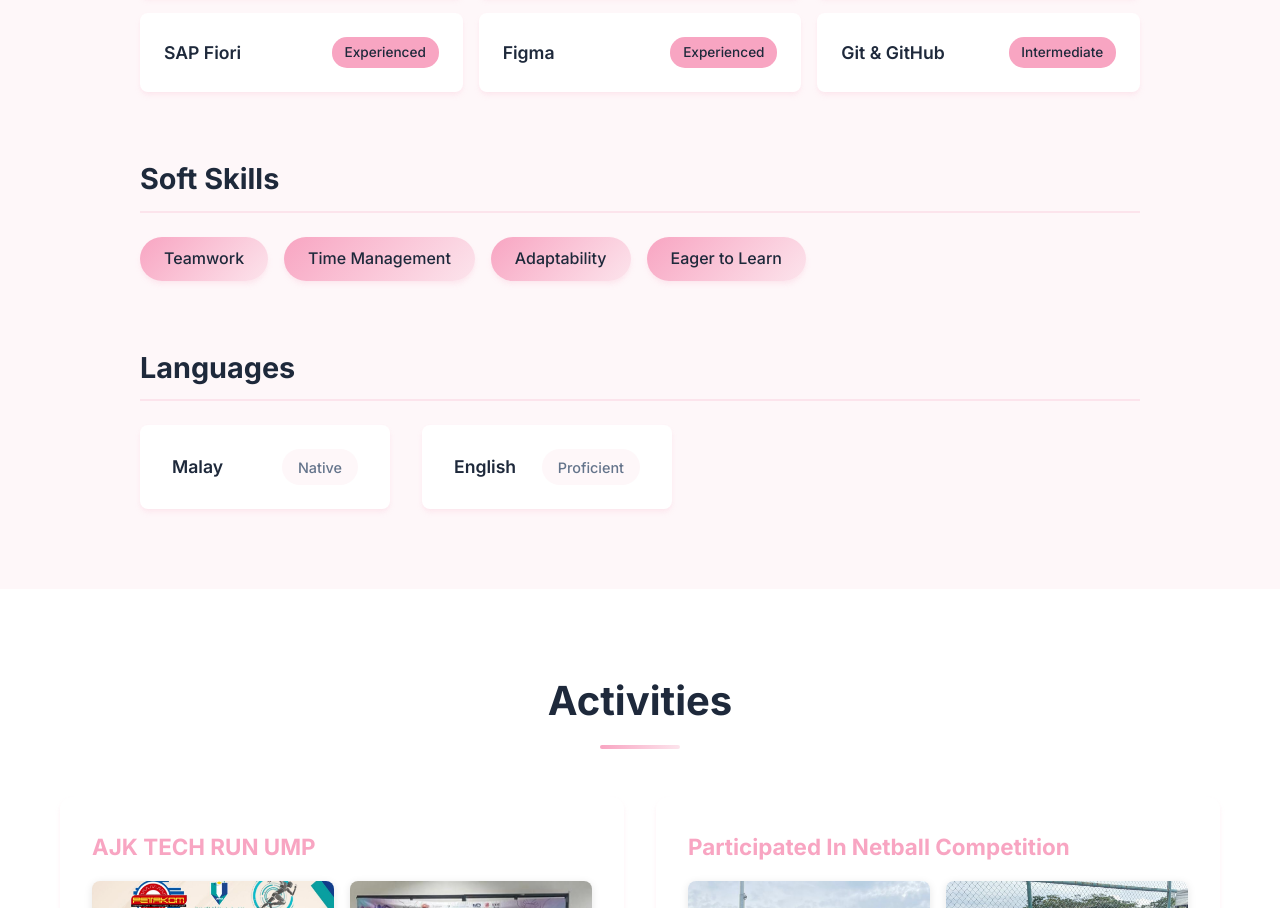
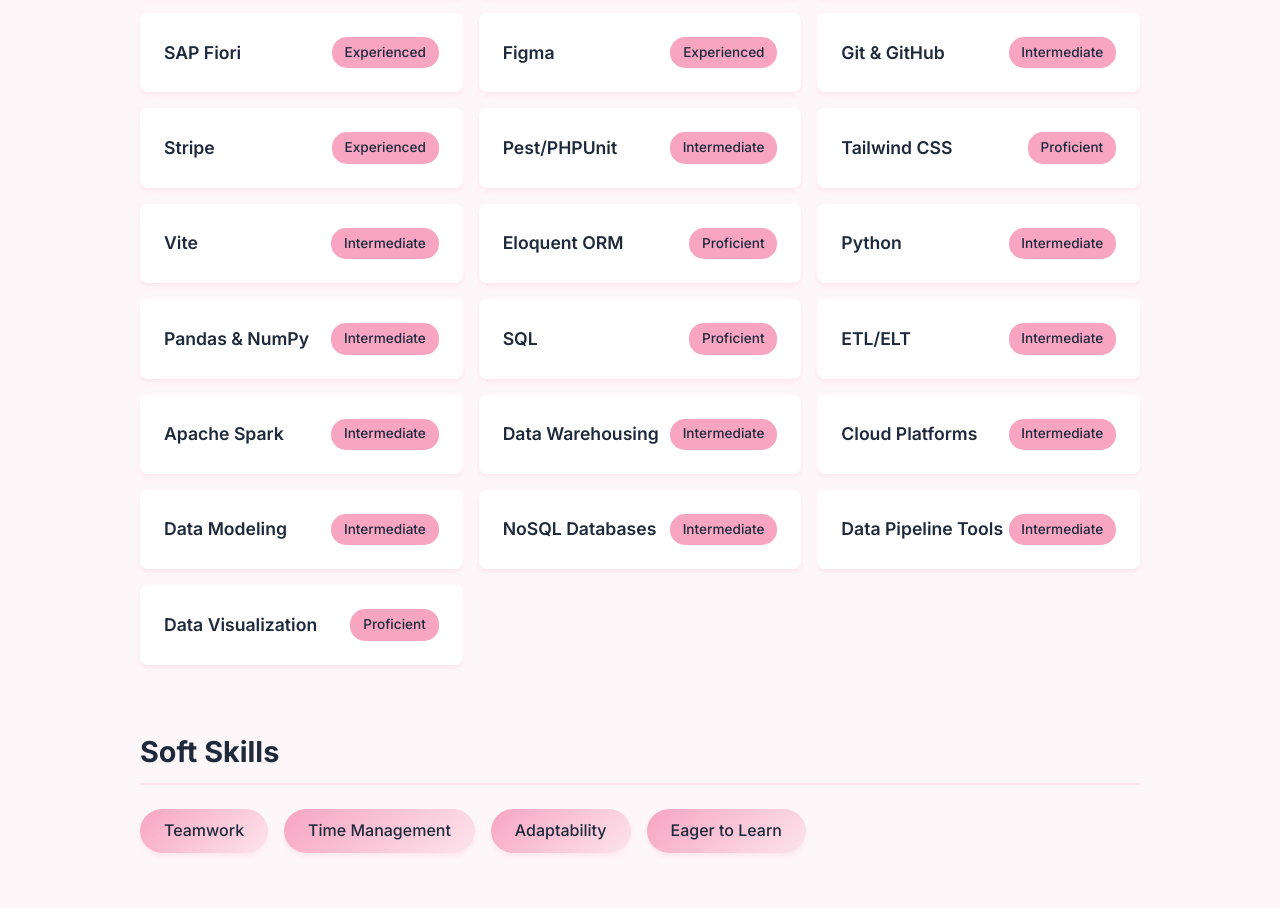
Before and after one commit to amrasfea/Portfolio_AmiraSofea, a plain HTML site: page index.html in a window 1280 px wide. Shown: the part 4534-5442 px from the top of the page. Drawn offline with Linux system fonts and the light colour scheme.

Commit message:
adding data ebgineeing skillss

```diff
--- a/index.html
+++ b/index.html
@@ -305,6 +305,70 @@
                             <span class="skill-name">Git & GitHub</span>
                             <span class="skill-level">Intermediate</span>
                         </div>
+                        <div class="skill-item">
+                            <span class="skill-name">Stripe</span>
+                            <span class="skill-level">Experienced</span>
+                        </div>
+                        <div class="skill-item">
+                            <span class="skill-name">Pest/PHPUnit</span>
+                            <span class="skill-level">Intermediate</span>
+                        </div>
+                        <div class="skill-item">
+                            <span class="skill-name">Tailwind CSS</span>
+                            <span class="skill-level">Proficient</span>
+                        </div>
+                        <div class="skill-item">
+                            <span class="skill-name">Vite</span>
+                            <span class="skill-level">Intermediate</span>
+                        </div>
+                        <div class="skill-item">
+                            <span class="skill-name">Eloquent ORM</span>
+                            <span class="skill-level">Proficient</span>
+                        </div>
+                        <div class="skill-item">
+                            <span class="skill-name">Python</span>
+                            <span class="skill-level">Intermediate</span>
+                        </div>
+                        <div class="skill-item">
+                            <span class="skill-name">Pandas & NumPy</span>
+                            <span class="skill-level">Intermediate</span>
+                        </div>
+                        <div class="skill-item">
+                            <span class="skill-name">SQL</span>
+                            <span class="skill-level">Proficient</span>
+                        </div>
+                        <div class="skill-item">
+                            <span class="skill-name">ETL/ELT</span>
+                            <span class="skill-level">Intermediate</span>
+                        </div>
+                        <div class="skill-item">
+                            <span class="skill-name">Apache Spark</span>
+                            <span class="skill-level">Intermediate</span>
+                        </div>
+                        <div class="skill-item">
+                            <span class="skill-name">Data Warehousing</span>
+                            <span class="skill-level">Intermediate</span>
+                        </div>
+                        <div class="skill-item">
+                            <span class="skill-name">Cloud Platforms</span>
+                            <span class="skill-level">Intermediate</span>
+                        </div>
+                        <div class="skill-item">
+                            <span class="skill-name">Data Modeling</span>
+                            <span class="skill-level">Intermediate</span>
+                        </div>
+                        <div class="skill-item">
+                            <span class="skill-name">NoSQL Databases</span>
+                            <span class="skill-level">Intermediate</span>
+                        </div>
+                        <div class="skill-item">
+                            <span class="skill-name">Data Pipeline Tools</span>
+                            <span class="skill-level">Intermediate</span>
+                        </div>
+                        <div class="skill-item">
+                            <span class="skill-name">Data Visualization</span>
+                            <span class="skill-level">Proficient</span>
+                        </div>
                     </div>
                 </div>
                 <div class="skills-category">
```
